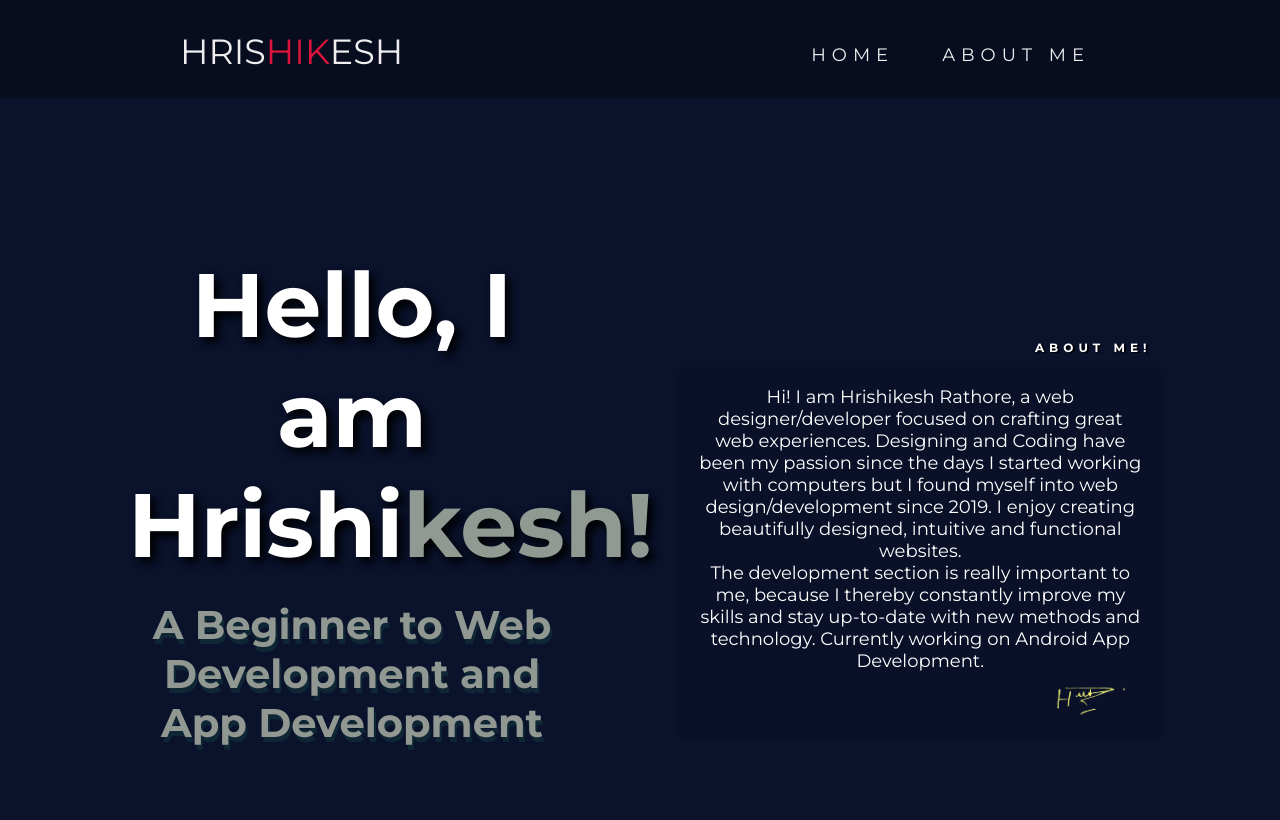
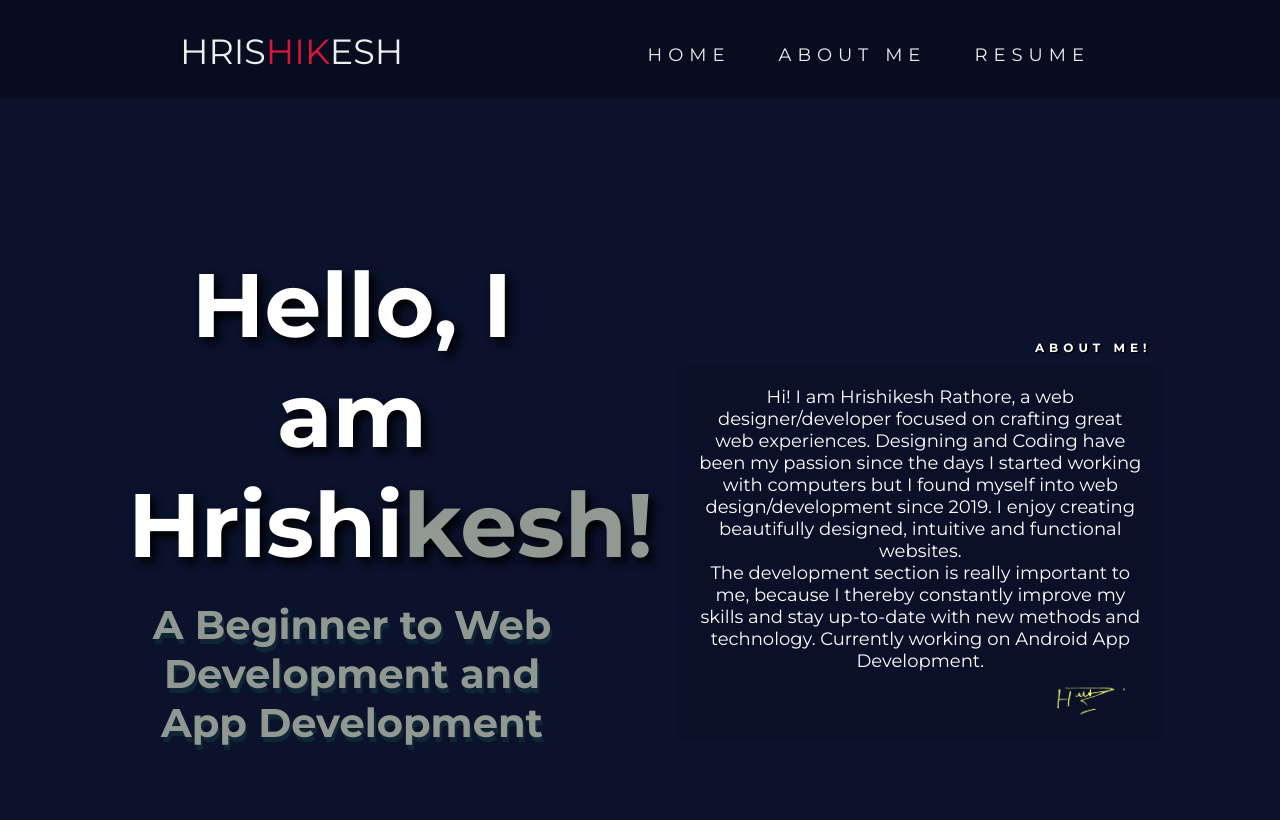
Before and after one commit to HrishikeshRathore/Personal-Website, a plain HTML site: page index.html in a window 1280 px wide. Shown: the top 820 px of the page. Drawn offline with nearby package versions, Linux system fonts and the light colour scheme; a web font is replaced by a local one.

Commit message:
added resume

```diff
--- a/index.html
+++ b/index.html
@@ -31,6 +31,7 @@
                     <li><a href="index.html">Home</a></li>
                     <!-- <li><a href="#work-page">Work</a></li> -->
                     <li><a href="skills.html">About Me</a></li>
+					<li><a href="RESUME.pdf" target="_blank">Resume</a>
 
                 </ul>
             </nav>
```
Also changed, not shown: 1 other file.
